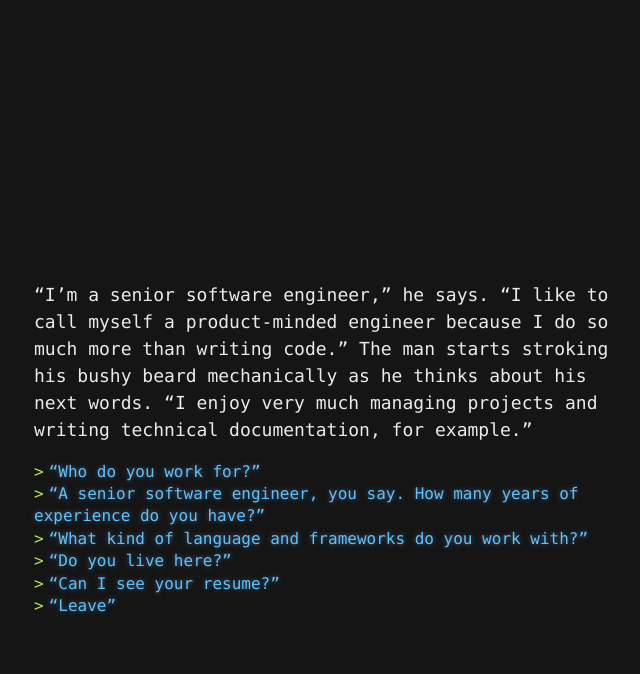
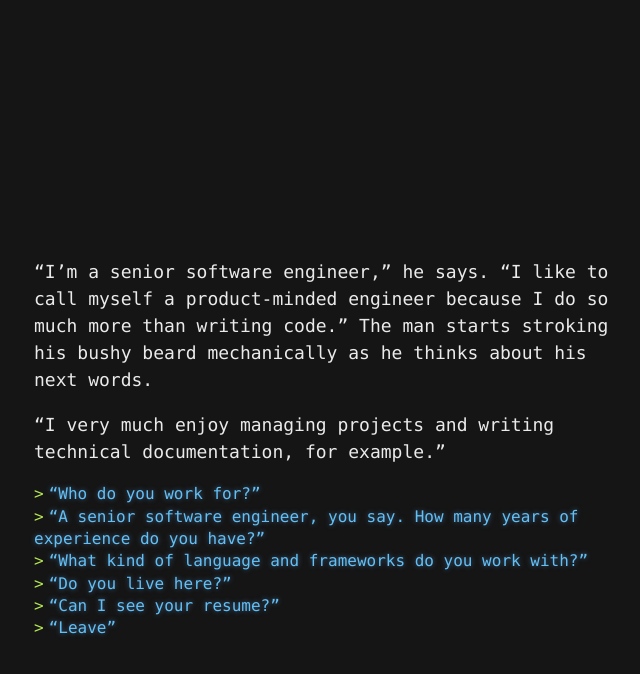
Before and after one commit to yvesgurcan/adventure, a Jekyll site: the page built from job.md, in a window 1280 px wide. Shown: the top 674 px of the page, without its empty margins (306-946 px from the left). Built offline with Jekyll 4.4.1, drawn with Linux system fonts in a browser that asks for light colours; our own code applies the rules of GitHub Pages for plain Markdown files.

Commit message:
Update job.md

```diff
--- a/job.md
+++ b/job.md
@@ -1,4 +1,6 @@
-"I'm a senior software engineer," he says. "I like to call myself a product-minded engineer because I do so much more than writing code." The man starts stroking his bushy beard mechanically as he thinks about his next words. "I enjoy very much managing projects and writing technical documentation, for example."
+"I'm a senior software engineer," he says. "I like to call myself a product-minded engineer because I do so much more than writing code." The man starts stroking his bushy beard mechanically as he thinks about his next words.
+
+"I very much enjoy managing projects and writing technical documentation, for example."
 
 - ["Who do you work for?"](work)
 - ["A senior software engineer, you say. How many years of experience do you have?"](senior)
```
